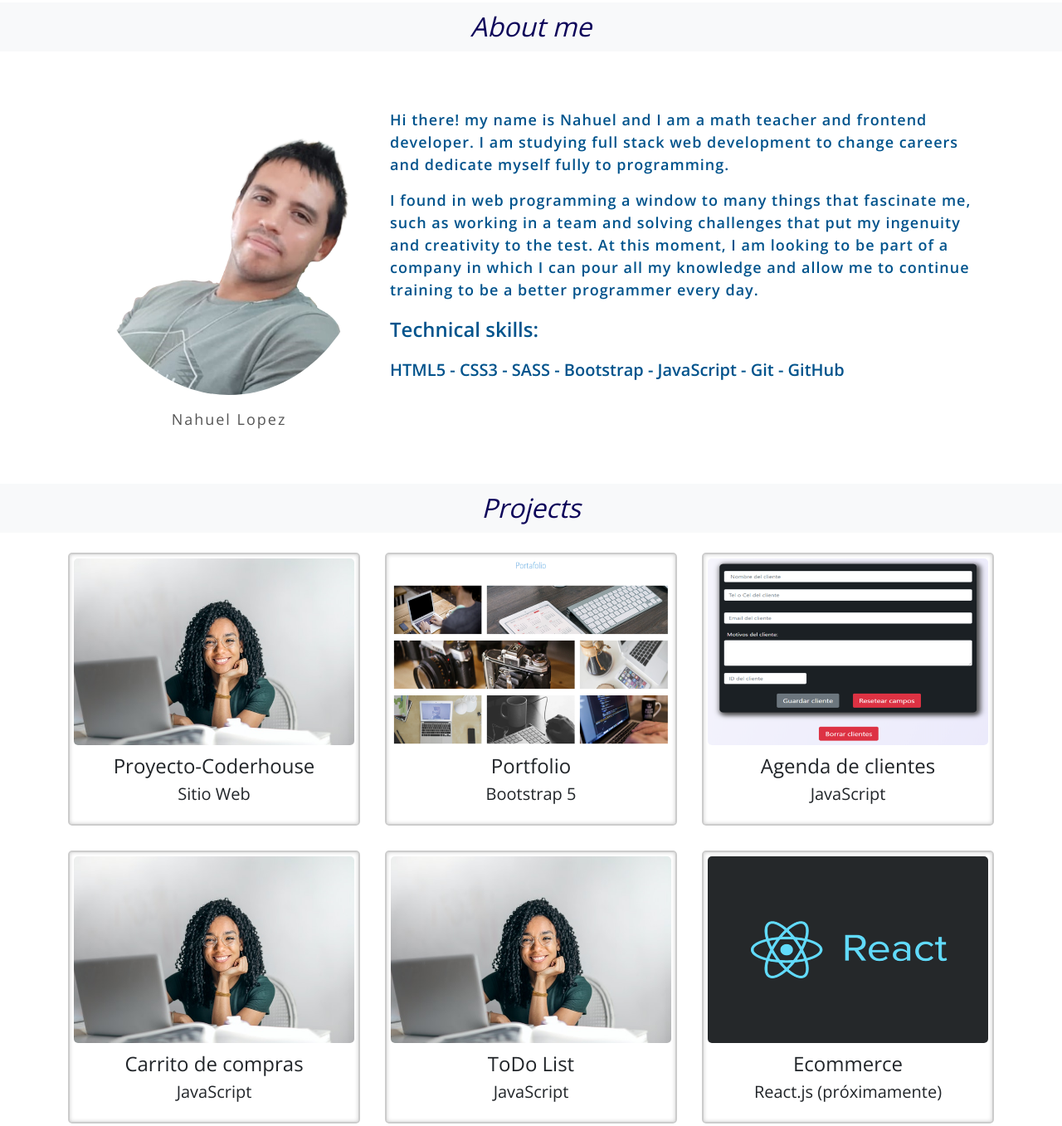
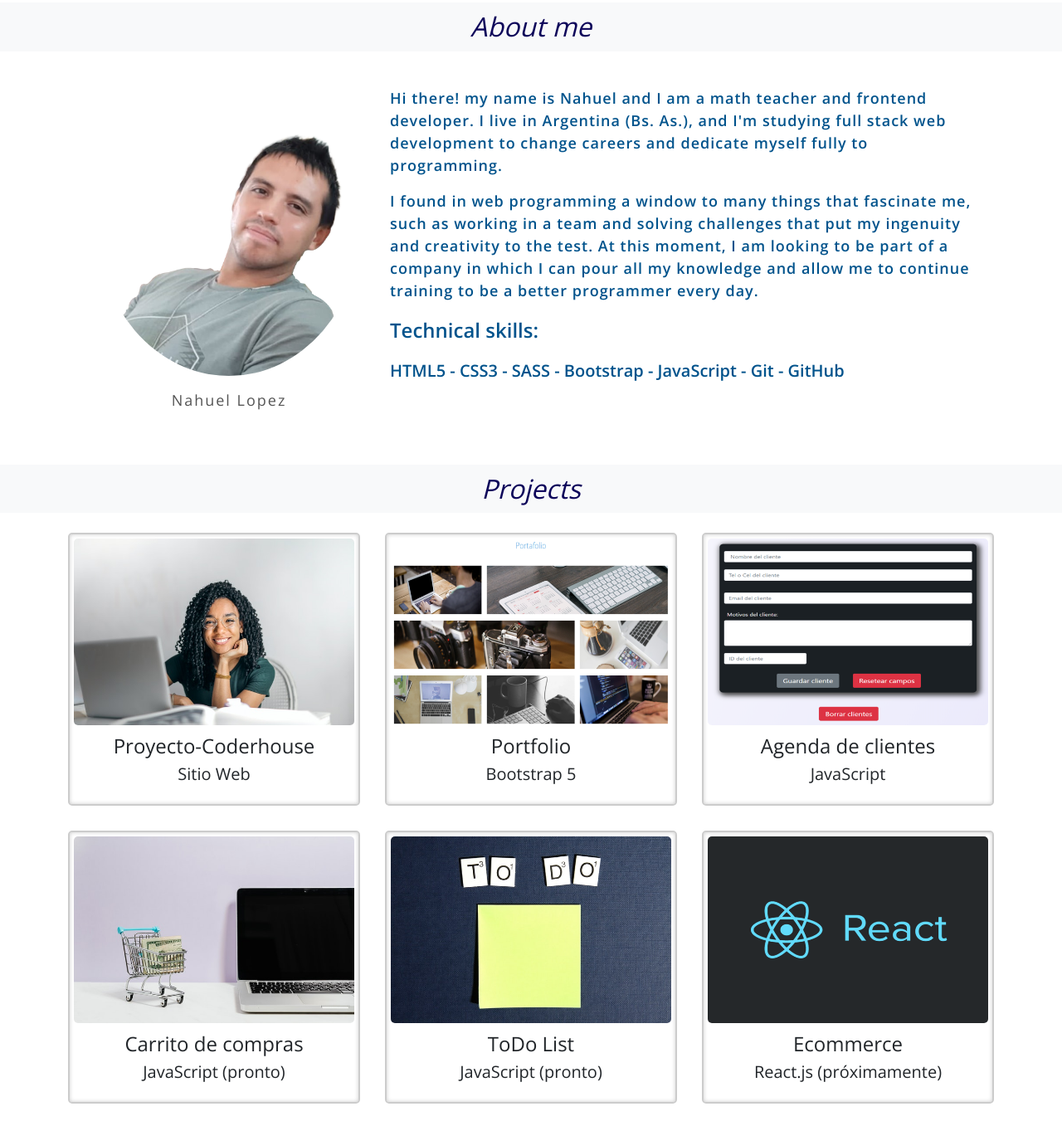
Before and after one commit to nahuel-lopez-dev/portfolio, a plain HTML site: page index.html in a window 1280 px wide. Shown: the part 340-1697 px from the top of the page at 83% size. Drawn offline with nearby package versions, Linux system fonts and the light colour scheme; files whose address does not match are found by name.

Commit message:
Terminando el portfolio para subir al cv

```diff
--- a/assets/scss/style.scss
+++ b/assets/scss/style.scss
@@ -237,6 +237,10 @@ $fuenteCuatro: "WebSymbolsRegular";
   // }
 
 /* Sección Acerca de */
+.img-fotoPerfil{
+  max-width: 25vw;
+}
+
 .acerca-de .foto .nombre {
 	color: #545454;
 	font-weight: 300;
@@ -376,6 +380,10 @@ $fuenteCuatro: "WebSymbolsRegular";
   }
 
   @media(max-width: 991.98px){
+    .img-fotoPerfil{
+      max-width: 35vw;
+    }
+
     /*Para sacar la transformación de los items del menú*/
     .hoverMenu{
       transition: none;
@@ -403,7 +411,8 @@ $fuenteCuatro: "WebSymbolsRegular";
     #proyectos {
       display: grid;
       grid-template-rows: repeat(2, 1fr);
-      grid-template-columns: repeat(2,1fr); }
+      grid-template-columns: repeat(2,1fr);
+    }
 
     .cajaFormulario {
       max-width: 75vw; }
@@ -414,6 +423,10 @@ $fuenteCuatro: "WebSymbolsRegular";
   }
 
   @media(max-width: 575.98px){
+    .img-fotoPerfil{
+      max-width: 50vw;
+    }
+
     .logo{
       padding-right: 3.5vw;
     }
@@ -435,6 +448,7 @@ $fuenteCuatro: "WebSymbolsRegular";
       grid-template-rows: 1fr;
       grid-template-columns: 1fr;
       justify-content: center;
+      margin-right: 20px;
     }
 
     .proyecto {
--- a/index.html
+++ b/index.html
@@ -72,12 +72,12 @@
             <div class="container">
             <div class="row acerca-de align-items-center px-4 mb-5">
                 <div class="col-12 col-lg-4 foto text-center">
-                    <img id="about" src="./img/FotoPerfil.png" class="rounded-circle mb-3 img-fluid" alt="">
+                    <img id="about" src="./img/FotoPerfil.png" class="rounded-circle mb-3 img-fotoPerfil" alt="">
                     <p class="nombre">Nahuel Lopez</p>
                 </div>
 
                 <div class="col-12 col-lg-8 infoAcercaDe">
-                    <p class="resumen">Hi there! my name is Nahuel and I am a math teacher and frontend developer. I am studying full stack web development to change careers and dedicate myself fully to programming.</p>
+                    <p class="resumen">Hi there! my name is Nahuel and I am a math teacher and frontend developer. I live in Argentina (Bs. As.), and I'm studying full stack web development to change careers and dedicate myself fully to programming.</p>
 
                     <p class="resumen">I found in web programming a window to many things that fascinate me, such as working in a team and solving challenges that put my ingenuity and creativity to the test. At this moment, I am looking to be part of a company in which I can pour all my knowledge and allow me to continue training to be a better programmer every day.</p>
 
@@ -100,7 +100,7 @@
                             <a href="https://proyecto-coderhouse-smoky.vercel.app/" target="_blank"><img
                                     src="./img/imagen-proyecto-coderhouse.jpg"
                                     alt="imagen de una chica morena con rulos, y con una laptop, sonriendo"
-                                    class="img fs-4"></a>
+                                    class="img"></a>
                             <div class="info">
                                 <p class="fs-4">Proyecto-Coderhouse</p>
                                 <p class="fs-5 mt-4">Sitio Web</p>
@@ -108,7 +108,7 @@
                         </article>
 
                         <article id="proyectoDos" class="proyecto trans">
-                            <a href="#" target="_blank"><img src="./img/portafolio.png" alt="" class="img"></a>
+                            <a href="#" target="_blank"><img src="./img/portafolio.png" alt="imagen de un portafolio de trabajos" class="img"></a>
                             <div class="info">
                                 <p class="fs-4">Portfolio</p>
                                 <p class="fs-5 mt-4">Bootstrap 5</p>
@@ -124,18 +124,18 @@
                         </article>
 
                         <article id="proyectoCuatro" class="proyecto trans">
-                            <a href="#" target="_blank"><img src="./img/imagen-proyecto-coderhouse.jpg" alt="" class="img"></a>
+                            <a href="#" target="_blank"><img src="./img/img-carritoDeCompras.jpg" alt="" class="img"></a>
                             <div class="info">
                                 <p class="fs-4">Carrito de compras</p>
-                                <p class="fs-5 mt-4">JavaScript</p>
+                                <p class="fs-5 mt-4">JavaScript (pronto)</p>
                             </div>
                         </article>
 
                         <article id="proyectoCinco" class="proyecto trans">
-                            <a href="#" target="_blank"><img src="./img/imagen-proyecto-coderhouse.jpg" alt="" class="img"></a>
+                            <a href="#" target="_blank"><img src="./img/img-toDoList.jpg" alt="" class="img"></a>
                             <div class="info">
                                 <p class="fs-4">ToDo List</p>
-                                <p class="fs-5 mt-4">JavaScript</p>
+                                <p class="fs-5 mt-4">JavaScript (pronto)</p>
                             </div>
                         </article>
 
```
Also changed, not shown: assets/css/style.css, img/img-carritoDeCompras.jpg (added), img/img-toDoList.jpg (added).
